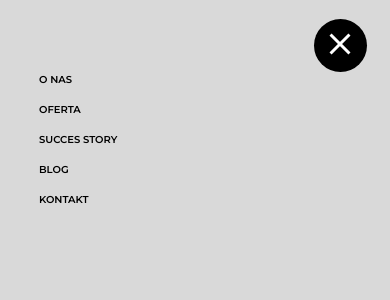
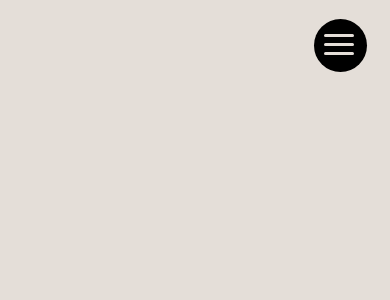
Before and after one commit to PIvSky/mgd_app, a React (Vite) app: page / in a window 390 px wide. Shown: the top 300 px of the page. Built offline with nearby package versions, Linux system fonts and the light colour scheme.

Commit message:
menu button refactored - button moved outside <nav> and replaced for animated hamburger lines

```diff
--- a/src/components/Nav/Nav.jsx
+++ b/src/components/Nav/Nav.jsx
@@ -6,6 +6,12 @@ const Nav = () => {
 
     const [isOfferClicked, setIsOfferClicked] = useState(false);
     const navRef = useRef();
+    const buttonRef = useRef();
+
+    // Hamburger menu action
+    const menuTranformation = () => {
+        buttonRef.current.classList.toggle('open');
+    }
 
     const handleClick = () => {
         setIsOfferClicked(true);
@@ -73,6 +79,7 @@ const Nav = () => {
                                 if (item.element === 'oferta') {
                                     handleClick();
                                 }
+                                {/* TODO: zmień logikę - po kliknięciu w oferta nav nie może się zwijać */}
                                 showNavbar();
                             }}
                         >{item.element}
@@ -87,16 +94,24 @@ const Nav = () => {
                                 >{item.element}
                                 </p>
                             ))}
+
                         </div>
                     )}
                     </li>
                 ))
                 }
             </ul>
-            <button className="close-circle__button">
-                <span class="material-symbols-outlined">close</span>
-            </button>
         </nav>
+        {/* <button onClick={showNavbar} className="close-circle__button">
+            <span class="material-symbols-outlined">close</span>
+        </button> */}
+        <button onClick={showNavbar} className="hamburger-box">
+            <div className='hamburger-inner' onClick={menuTranformation} ref={buttonRef}>
+                <div className='hamburger-top__bun'></div>
+                <div className='hamburger-middle__bun'></div>
+                <div className='hamburger-bottom__bun'></div>
+            </div>
+        </button>
       </header>
     );
 }
--- a/src/components/Nav/Nav.scss
+++ b/src/components/Nav/Nav.scss
@@ -20,7 +20,7 @@ SMALL SCREEN
         height: 100vh;
         width: 100%;
         transition: 1.5s;
-        // transform: translateY(-100vh);
+        transform: translateY(-100vh);
         .nav-list {
             padding: 70px 39px;
             &__element {
@@ -56,8 +56,13 @@ SMALL SCREEN
         }
     }
 
-    .close-circle__button {
+    .responsive_nav {
+        transform: none;
+    }
+
+    .hamburger-box {
         position: absolute;
+        z-index: 150;
         top: 19px;
         right: 23px;
         width: 53px;
@@ -65,14 +70,92 @@ SMALL SCREEN
         background-color: black;
         border-radius: 50%;
         border: none;
+        cursor: pointer;
         // TODO: Box shadow
-        span {
-            color: white;
-            scale: 1.5;
+
+        .hamburger-inner {
+            width: 30px;
+            margin-left: 4px;
+            height: 22.5px;
+            // TODO: pierwsza linia jest nieco cieńsza od reszty; spróbuj pozmieniać coś w height oraz w div w height - trzeba znaleźć jakąś idealną relację między nimi
+            position: relative;
+            -webkit-transform: rotate(0deg);
+            -moz-transform: rotate(0deg);
+            -o-transform: rotate(0deg);
+            transform: rotate(0deg);
+            -webkit-transition: .5s ease-in-out;
+            -moz-transition: .5s ease-in-out;
+            -o-transition: .5s ease-in-out;
+            transition: .5s ease-in-out;
+            cursor: pointer;
+
+            div {
+                display: block;
+                position: absolute;
+                height: 2.5px;
+                width: 100%;
+                background: map-get($colors, beige );
+                border-radius: 5px;
+                opacity: 1;
+                left: 0;
+                -webkit-transform: rotate(0deg);
+                -moz-transform: rotate(0deg);
+                -o-transform: rotate(0deg);
+                transform: rotate(0deg);
+                -webkit-transition: .25s ease-in-out;
+                -moz-transition: .25s ease-in-out;
+                -o-transition: .25s ease-in-out;
+                transition: .25s ease-in-out;
+            }
+
+            div:nth-child(1) {
+                top: 0px;
+                -webkit-transform-origin: left center;
+                -moz-transform-origin: left center;
+                -o-transform-origin: left center;
+                transform-origin: left center;
+            }
+
+            div:nth-child(2) {
+                top: 9px;
+                -webkit-transform-origin: left center;
+                -moz-transform-origin: left center;
+                -o-transform-origin: left center;
+                transform-origin: left center;
+            }
+
+            div:nth-child(3) {
+                top: 18px;
+                -webkit-transform-origin: left center;
+                -moz-transform-origin: left center;
+                -o-transform-origin: left center;
+                transform-origin: left center;
+            }
+        }
+
+        .open {
+            div:nth-child(1) {
+                -webkit-transform: rotate(45deg);
+                -moz-transform: rotate(45deg);
+                -o-transform: rotate(45deg);
+                transform: rotate(45deg);
+                top: -3px;
+                left: 6px;
+            }
+
+            div:nth-child(2) {
+                width: 0%;
+                opacity: 0;
+            }
+
+            div:nth-child(3) {
+                -webkit-transform: rotate(-45deg);
+                -moz-transform: rotate(-45deg);
+                -o-transform: rotate(-45deg);
+                transform: rotate(-45deg);
+                top: 18px;
+                left: 6px;
+            }
         }
     }
-
-    .responsive_nav {
-        transform: none;
-    }
 }
```
